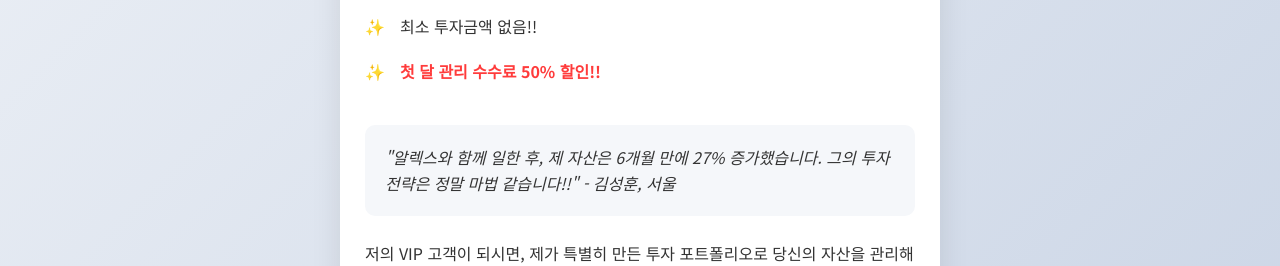
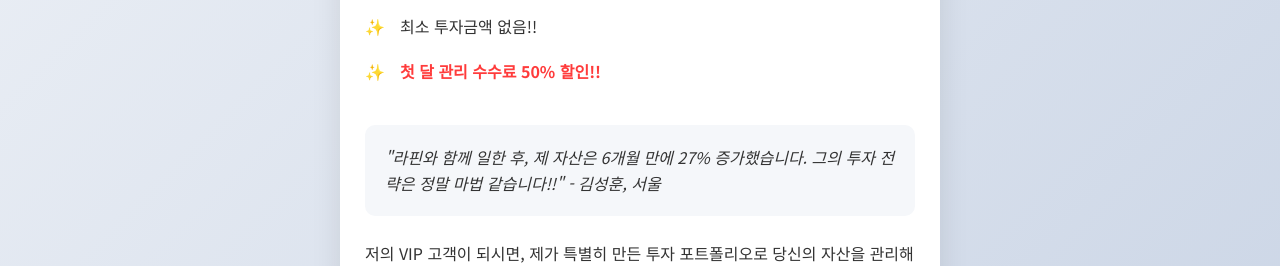
Before and after one commit to newsister/rjvp93u4gv09, a plain HTML site: page index.html in a window 1280 px wide. Shown: the part 800-1066 px from the top of the page. Drawn offline with Linux system fonts and the light colour scheme.

Commit message:
Update index.html

```diff
--- a/index.html
+++ b/index.html
@@ -202,7 +202,7 @@ padding: 0 25px;
 </ul>
 
 <div class="testimonial">
-"알렉스와 함께 일한 후, 제 자산은 6개월 만에 27% 증가했습니다. 그의 투자 전략은 정말 마법 같습니다!!" - 김성훈, 서울
+"라핀와 함께 일한 후, 제 자산은 6개월 만에 27% 증가했습니다. 그의 투자 전략은 정말 마법 같습니다!!" - 김성훈, 서울
 </div>
 
 <p>저의 VIP 고객이 되시면, 제가 특별히 만든 투자 포트폴리오로 당신의 자산을 관리해 드릴 것입니다. 주식, 부동산, 암호화폐, 귀금속 - 우리는 모든 시장에서 이익을 얻을 수 있습니다!! <span class="emoji-large">🏆🌍</span></p>
```
